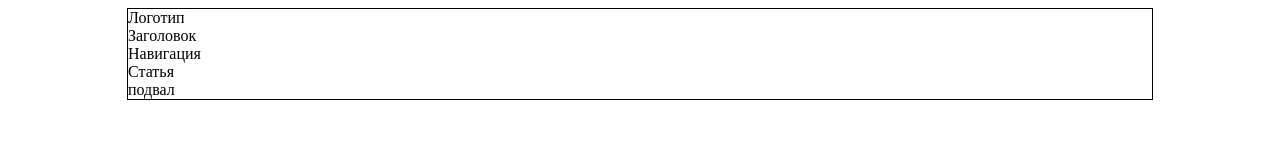
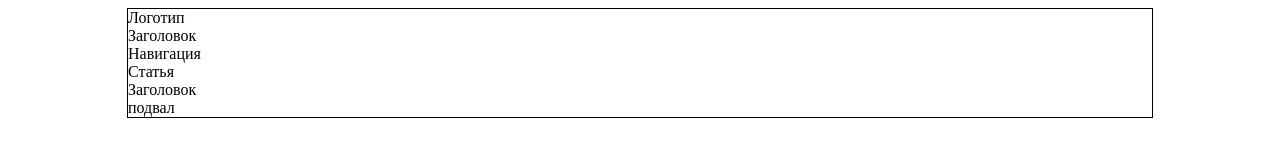
Before and after one commit to thexide/JavaScript, a plain HTML site: page index.html in a window 1280 px wide. Drawn offline with Linux system fonts and the light colour scheme.

Commit message:
первый

```diff
--- a/index.html
+++ b/index.html
@@ -13,11 +13,15 @@
 		</div>
 		<div id="content">
 			<div id="nav">Навигация</div>
-			<article>Статья</article>
+			<article>Статья <div class="text-block">
+				<div class="title">Заголовок</div>
+				<div class="article"></div>
+			</div></article>
 		</div>
 		<div id="footer">
 			<div id="text-footer">подвал</div>
 		</div>
 	</div>
+
 </body>
 </html>
```
